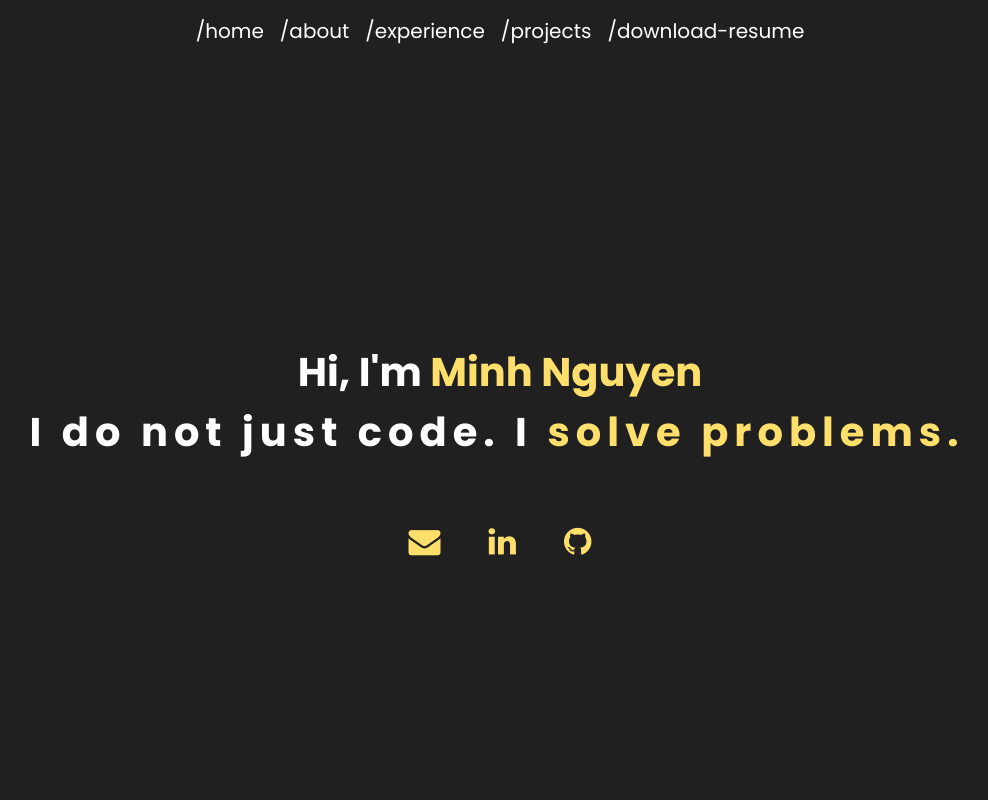
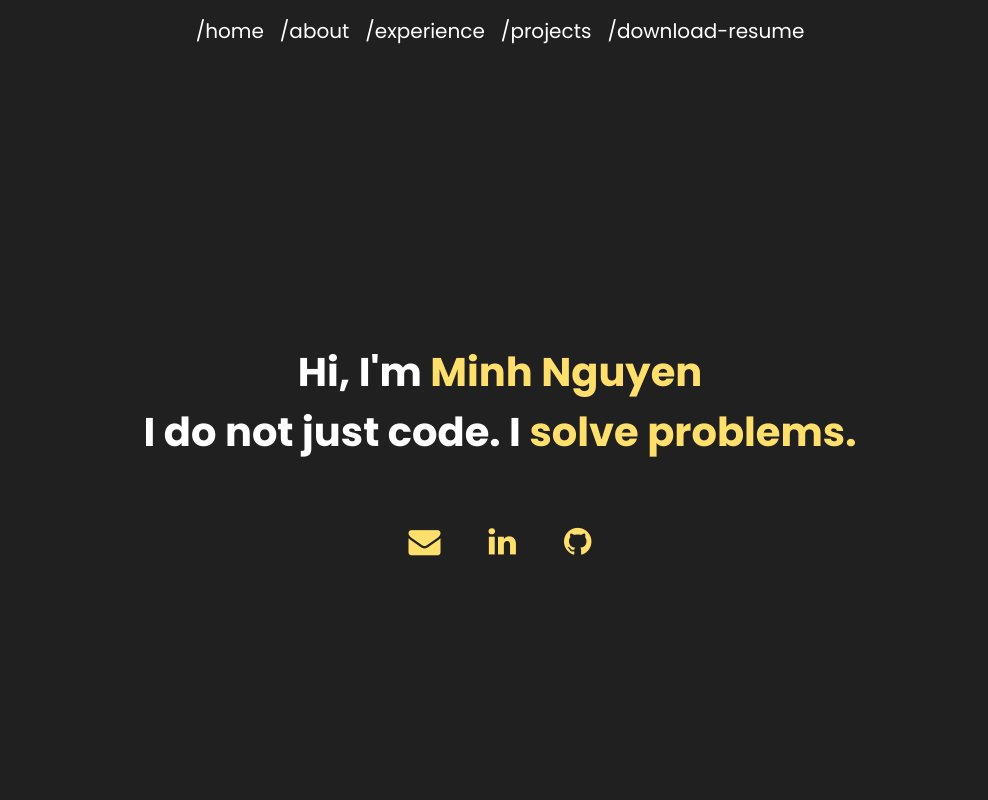
Before and after one commit to kentmonh/react-portfolio, a React (Create React App) app: page / in a window 1280 px wide. Shown: the top 800 px of the page, without its empty margins (140-1128 px from the left). Built offline with nearby package versions, Linux system fonts and the light colour scheme.

Commit message:
Edit small errors.

```diff
--- a/src/components/Hero.js
+++ b/src/components/Hero.js
@@ -17,7 +17,7 @@ function Hero(props) {
     <div id="hero">
       <div class="Hero">
         <p class="title-text-on-black">Hi, I'm <span class="yellow-text">Minh Nguyen</span> <br />
-          <span class="typewriter">I do not just code. I <span class="yellow-text">solve problems.</span></span></p>
+          I do not just code. I <span class="yellow-text">solve problems.</span></p>
 
         <div class="mt-4">
           <div class="row">
```
Also changed, not shown: 1 other file (tests, documents, lock files or other folders).
